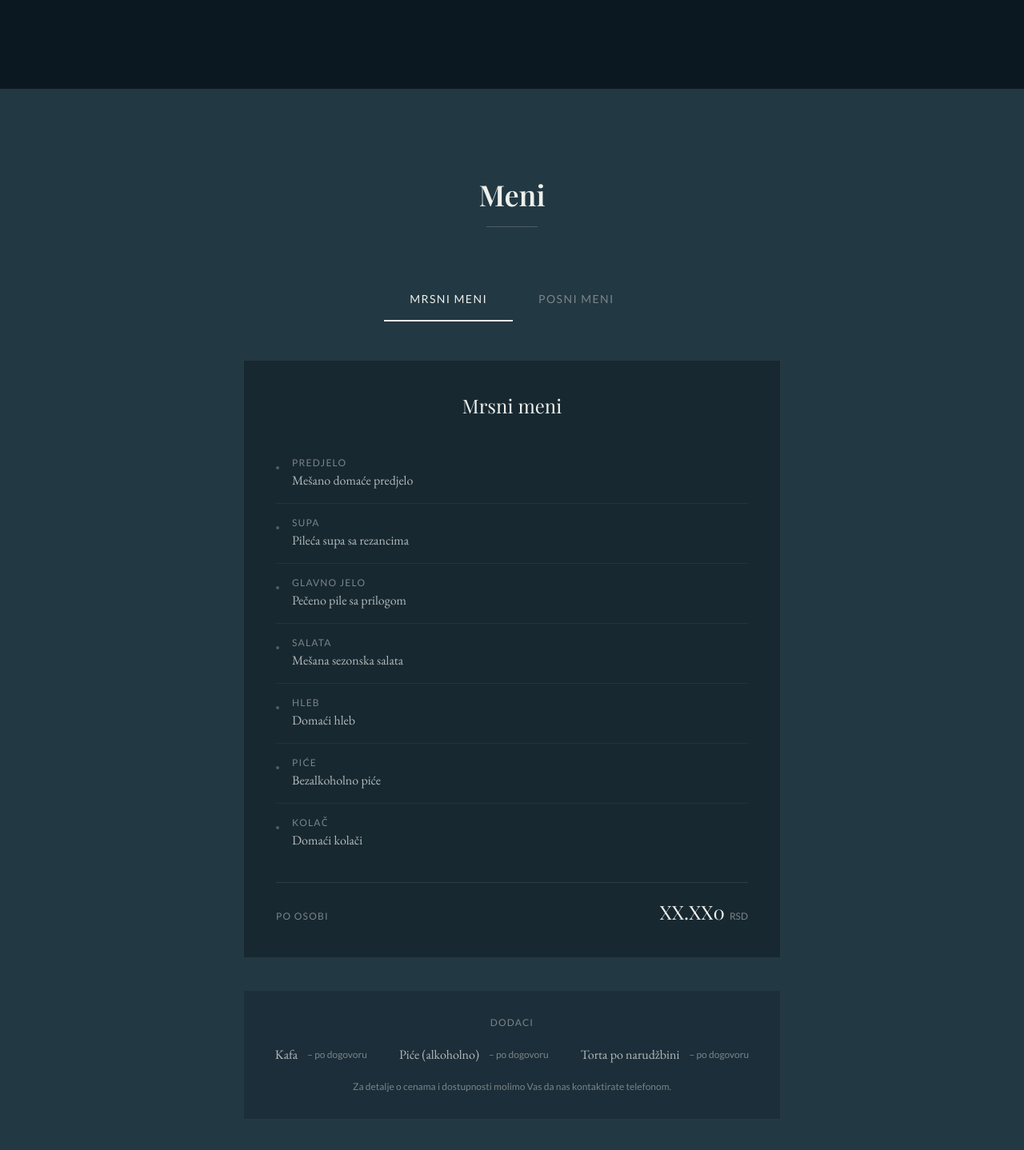
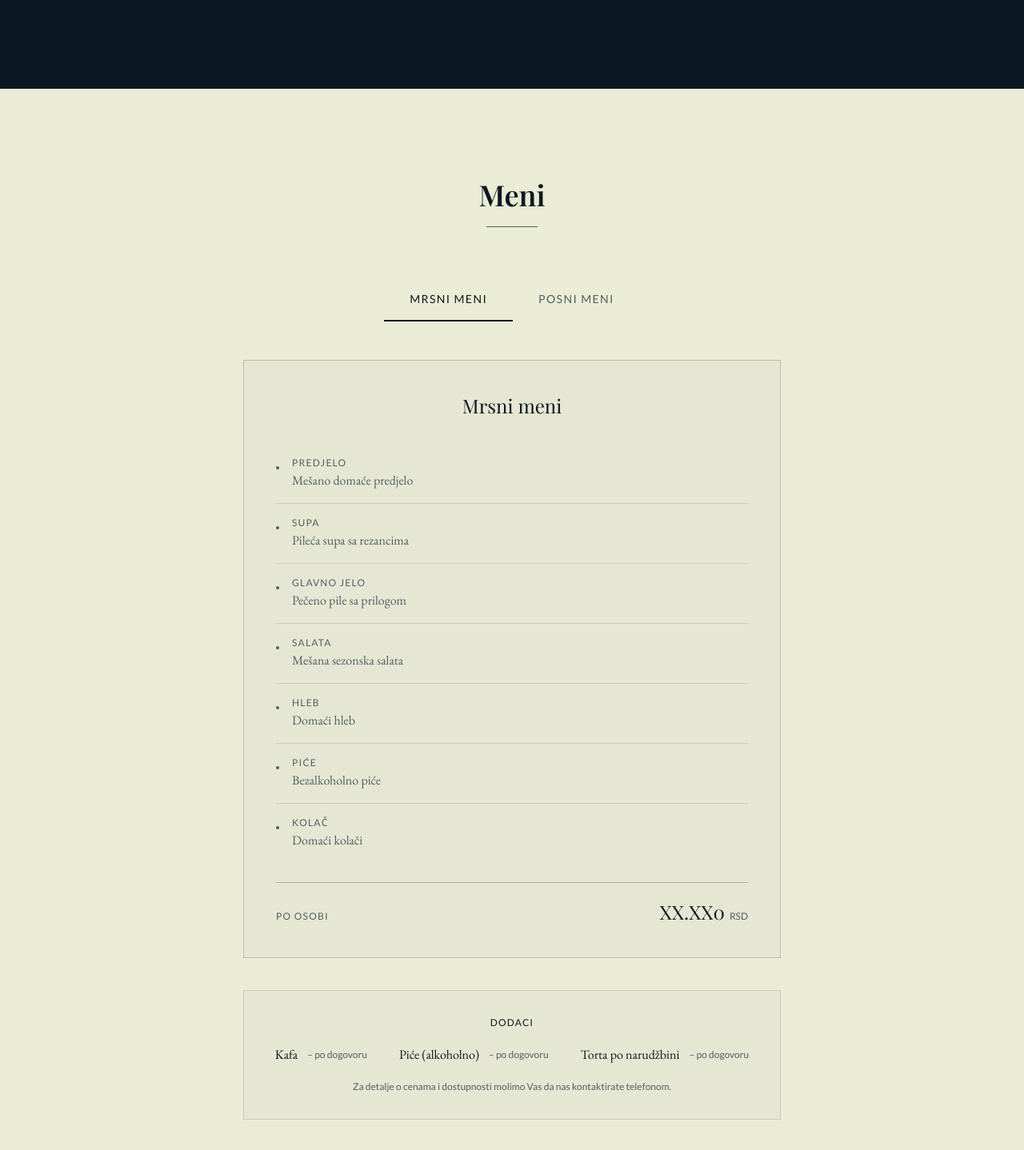
Before and after one commit to teaaaaaaaaaaaaaaaaaa/memorial-service-restaurant-website, a React (Vite) app: page / in a window 1280 px wide. Shown: the part 1296-2734 px from the top of the page at 80% size. Built offline with nearby package versions, Linux system fonts and the light colour scheme.

Commit message:
color changes

```diff
--- a/src/components/sections/Menu.jsx
+++ b/src/components/sections/Menu.jsx
@@ -14,11 +14,11 @@ export default function Menu({ menus, extras }) {
   return (
     <section
       id="meni"
-      className="section-padding bg-sedef-dark"
+      className="section-padding bg-sedef-lightest text-sedef-darkest"
       aria-labelledby="menu-heading"
     >
       <div className="section-container">
-        <SectionHeading title="Meni" id="menu-heading" />
+        <SectionHeading title="Meni" id="menu-heading" light={true} />
 
         {/* Tab switcher */}
         <div
@@ -38,8 +38,8 @@ export default function Menu({ menus, extras }) {
                 font-lato text-sm tracking-widest uppercase px-8 py-4
                 border-b-2 transition-all duration-300
                 ${index === activeTab
-                  ? 'border-sedef-lightest text-sedef-lightest'
-                  : 'border-transparent text-sedef-muted hover:text-sedef-light hover:border-sedef-mid'
+                  ? 'border-sedef-darkest text-sedef-darkest'
+                  : 'border-transparent text-sedef-mid hover:text-sedef-dark hover:border-sedef-mid'
                 }
               `}
             >
@@ -56,13 +56,13 @@ export default function Menu({ menus, extras }) {
           aria-labelledby={`menu-tab-${activeMenu.id}`}
           className={`
             max-w-2xl mx-auto
-            bg-sedef-darkest/50 border border-sedef-mid/30 p-8 md:p-10
+            bg-sedef-light/10 border border-sedef-mid/30 p-8 md:p-10
             transition-all duration-700
             ${visible ? 'opacity-100 translate-y-0' : 'opacity-0 translate-y-6'}
           `}
         >
           {/* Menu name */}
-          <h3 className="font-playfair text-2xl text-sedef-lightest mb-8 text-center">
+          <h3 className="font-playfair text-2xl text-sedef-darkest mb-8 text-center">
             {activeMenu.name}
           </h3>
 
@@ -72,23 +72,23 @@ export default function Menu({ menus, extras }) {
         {/* Extras / Dodaci */}
         {extras && extras.length > 0 && (
           <div className="max-w-2xl mx-auto mt-10">
-            <div className="border border-sedef-mid/20 p-6 md:p-8 bg-sedef-darkest/30">
-              <h3 className="font-lato text-xs tracking-widest uppercase text-sedef-muted mb-5 text-center">
+            <div className="border border-sedef-mid/20 p-6 md:p-8 bg-sedef-light/10">
+              <h3 className="font-lato text-xs tracking-widest uppercase text-sedef-darkest mb-5 text-center">
                 Dodaci
               </h3>
               <ul className="flex flex-wrap justify-center gap-x-10 gap-y-3">
                 {extras.map((extra) => (
                   <li key={extra.name} className="flex items-center gap-3">
-                    <span className="font-garamond text-base text-sedef-light">
+                    <span className="font-garamond text-base text-sedef-darkest">
                       {extra.name}
                     </span>
-                    <span className="font-lato text-xs text-sedef-muted">
+                    <span className="font-lato text-xs text-sedef-mid">
                       – {extra.price}
                     </span>
                   </li>
                 ))}
               </ul>
-              <p className="font-lato text-xs text-sedef-muted text-center mt-5">
+              <p className="font-lato text-xs text-sedef-mid text-center mt-5">
                 Za detalje o cenama i dostupnosti molimo Vas da nas kontaktirate telefonom.
               </p>
             </div>
--- a/src/components/ui/MenuCard.jsx
+++ b/src/components/ui/MenuCard.jsx
@@ -21,10 +21,10 @@ export default function MenuCard({ menu }) {
               <div className="w-1 h-1 rounded-full bg-sedef-mid mt-3 flex-shrink-0" aria-hidden="true" />
             )}
             <div className="flex-1 min-w-0">
-              <span className="font-lato text-xs tracking-widest uppercase text-sedef-muted block mb-0.5">
+              <span className="font-lato text-xs tracking-widest uppercase text-sedef-mid block mb-0.5">
                 {item.course}
               </span>
-              <span className="font-garamond text-base text-sedef-light">
+              <span className="font-garamond text-base text-sedef-mid">
                 {item.description}
               </span>
             </div>
@@ -34,14 +34,14 @@ export default function MenuCard({ menu }) {
 
       {/* Price */}
       <div className="mt-6 pt-5 border-t border-sedef-mid/40 flex items-baseline justify-between">
-        <span className="font-lato text-xs tracking-widest uppercase text-sedef-muted">
+        <span className="font-lato text-xs tracking-widest uppercase text-sedef-mid">
           {menu.priceLabel}
         </span>
         <div className="text-right">
-          <span className="font-playfair text-2xl text-sedef-lightest">
+          <span className="font-playfair text-2xl text-sedef-darkest">
             {menu.price}
           </span>
-          <span className="font-lato text-xs text-sedef-muted ml-1.5">
+          <span className="font-lato text-xs text-sedef-mid ml-1.5">
             {menu.currency}
           </span>
         </div>
--- a/src/index.css
+++ b/src/index.css
@@ -13,15 +13,15 @@
   }
 
   h1 {
-    @apply font-playfair text-sedef-lightest;
+    @apply font-playfair;
   }
 
   h2 {
-    @apply font-playfair text-sedef-lightest;
+    @apply font-playfair;
   }
 
   h3 {
-    @apply font-playfair text-sedef-lightest;
+    @apply font-playfair;
   }
 
   p {
@@ -43,17 +43,11 @@
   }
 
   .btn-primary {
-    @apply font-lato font-bold tracking-wide bg-transparent border border-sedef-light text-sedef-lightest
-           py-4 px-10 transition-all duration-300
-           hover:bg-sedef-light hover:text-sedef-darkest
-           min-h-[52px] inline-flex items-center justify-center gap-2;
+    @apply font-lato font-bold tracking-wide bg-transparent border border-sedef-light text-sedef-lightest py-4 px-10 transition-all duration-300 hover:bg-sedef-light hover:text-sedef-darkest min-h-[52px] inline-flex items-center justify-center gap-2;
   }
 
   .btn-call {
-    @apply font-lato font-bold tracking-wide bg-sedef-dark border border-sedef-mid text-sedef-lightest
-           py-3 px-8 transition-all duration-300
-           hover:bg-sedef-mid hover:border-sedef-light
-           min-h-[48px] inline-flex items-center justify-center gap-2;
+    @apply font-lato font-bold tracking-wide bg-sedef-dark border border-sedef-mid text-sedef-lightest py-3 px-8 transition-all duration-300 hover:bg-sedef-mid hover:border-sedef-light min-h-[48px] inline-flex items-center justify-center gap-2;
   }
 
   .section-divider {
--- a/tailwind.config.js
+++ b/tailwind.config.js
@@ -8,30 +8,30 @@ export default {
     extend: {
       colors: {
         sedef: {
-          darkest:  "#0C1821",
-          dark:     "#223843",
-          mid:      "#505E65",
-          muted:    "#7D8486",
-          light:    "#B6BAB9",
-          lightest: "#EEF0EB",
+          darkest: "#0C1821",
+          dark: "#223843",
+          mid: "#505E65",
+          muted: "#7D8486",
+          light: "#B6BAB9",
+          lightest: "#eaecd5",
         },
       },
       fontFamily: {
         playfair: ["'Playfair Display'", "Georgia", "serif"],
         garamond: ["'EB Garamond'", "Georgia", "serif"],
-        lato:     ["'Lato'", "system-ui", "sans-serif"],
+        lato: ["'Lato'", "system-ui", "sans-serif"],
       },
       animation: {
         "fade-in-up": "fadeInUp 0.7s ease forwards",
-        "fade-in":    "fadeIn 0.7s ease forwards",
+        "fade-in": "fadeIn 0.7s ease forwards",
       },
       keyframes: {
         fadeInUp: {
-          "0%":   { opacity: "0", transform: "translateY(1.5rem)" },
+          "0%": { opacity: "0", transform: "translateY(1.5rem)" },
           "100%": { opacity: "1", transform: "translateY(0)" },
         },
         fadeIn: {
-          "0%":   { opacity: "0" },
+          "0%": { opacity: "0" },
           "100%": { opacity: "1" },
         },
       },
```
